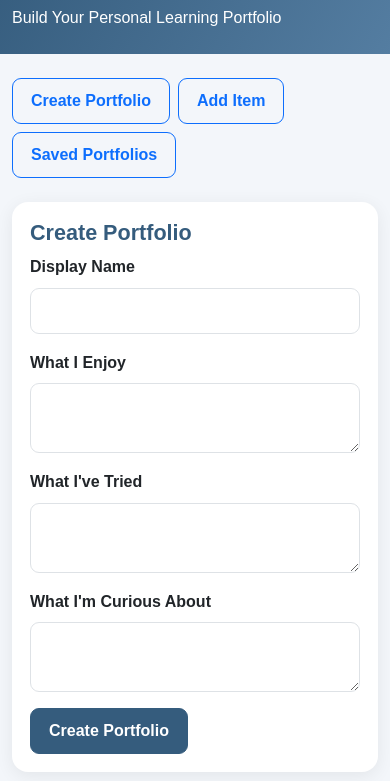
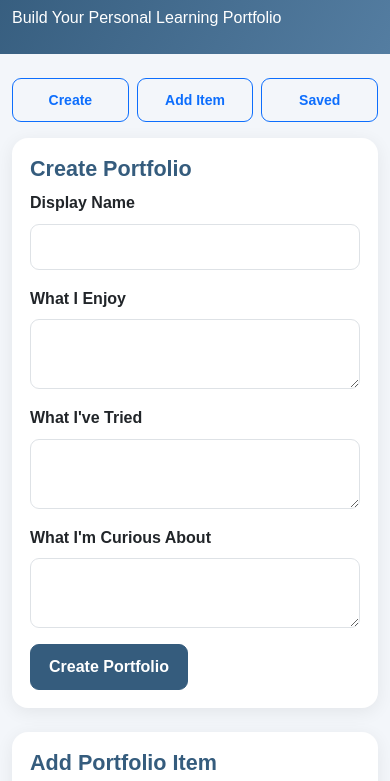
Before and after one commit to Phuvalat-V/cs100-power-up, a plain HTML site: page index.html in a window 390 px wide. Shown: the part 60-841 px from the top of the page. Drawn offline with nearby package versions, Linux system fonts and the light colour scheme.

Commit message:
Make portfolio navigation compact on mobile

```diff
--- a/css/style.css
+++ b/css/style.css
@@ -134,3 +134,16 @@ footer {
     max-width: 100%;
   }
 }
+
+@media (max-width: 576px) {
+  .portfolio-nav .btn {
+    flex: 1 1 0;
+    min-width: 0;
+    min-height: 44px;
+    padding: 8px 4px;
+    font-size: 0.875rem;
+    white-space: nowrap;
+    display: grid;
+    place-items: center;
+  }
+}
--- a/index.html
+++ b/index.html
@@ -22,10 +22,10 @@
   </header>
 
   <main class="container py-4">
-    <nav class="d-flex flex-wrap gap-2 mb-4" aria-label="Portfolio navigation">
-  <a class="btn btn-outline-primary" href="#portfolio-form">Create Portfolio</a>
+    <nav class="portfolio-nav d-flex gap-2 mb-3" aria-label="Portfolio navigation">
+  <a class="btn btn-outline-primary" href="#portfolio-form">Create</a>
   <a class="btn btn-outline-primary" href="#item-form">Add Item</a>
-  <a class="btn btn-outline-primary" href="#portfolio-list">Saved Portfolios</a>
+  <a class="btn btn-outline-primary" href="#portfolio-list">Saved</a>
 </nav>
 
     <!-- Portfolio creation -->
```
